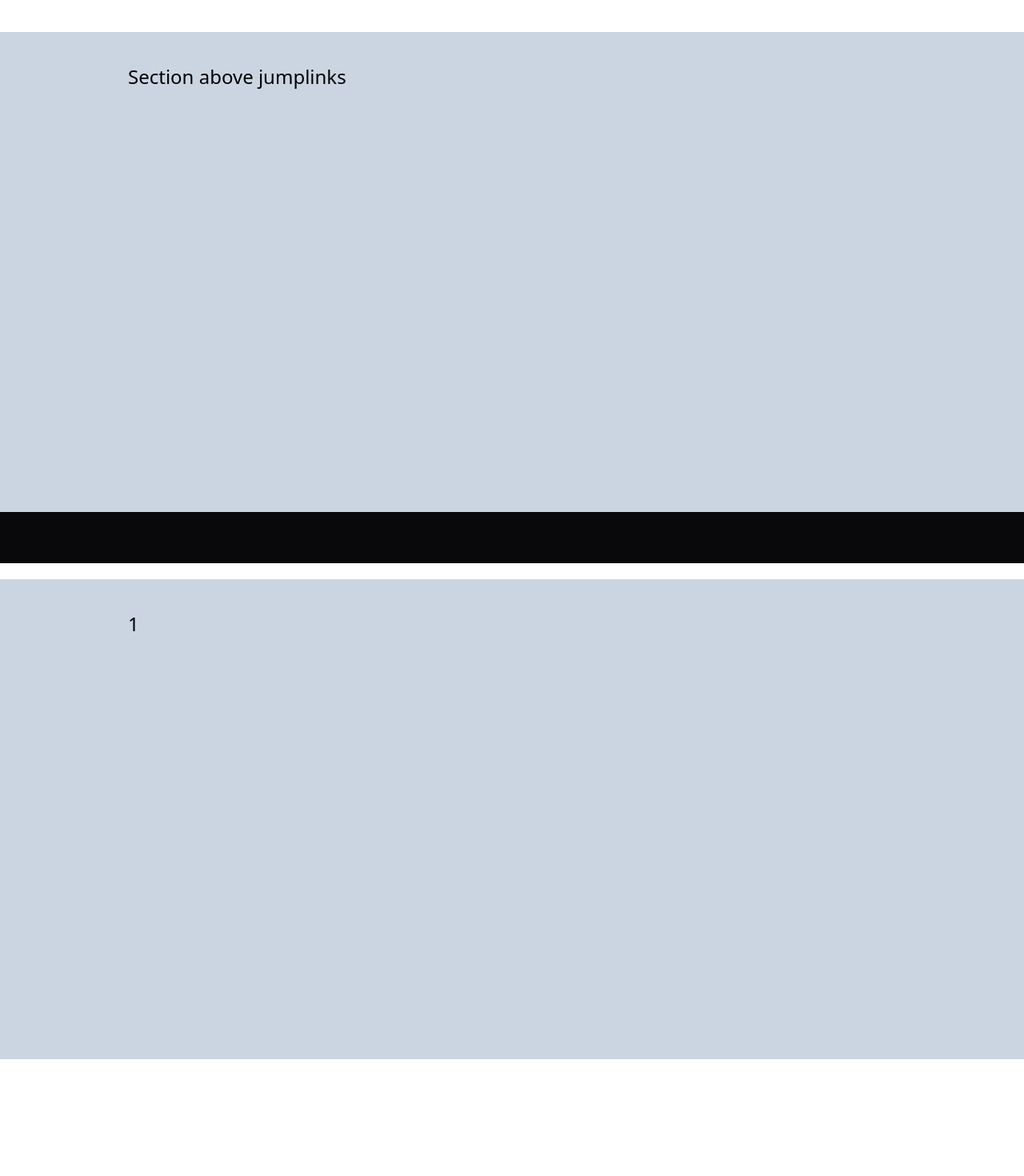
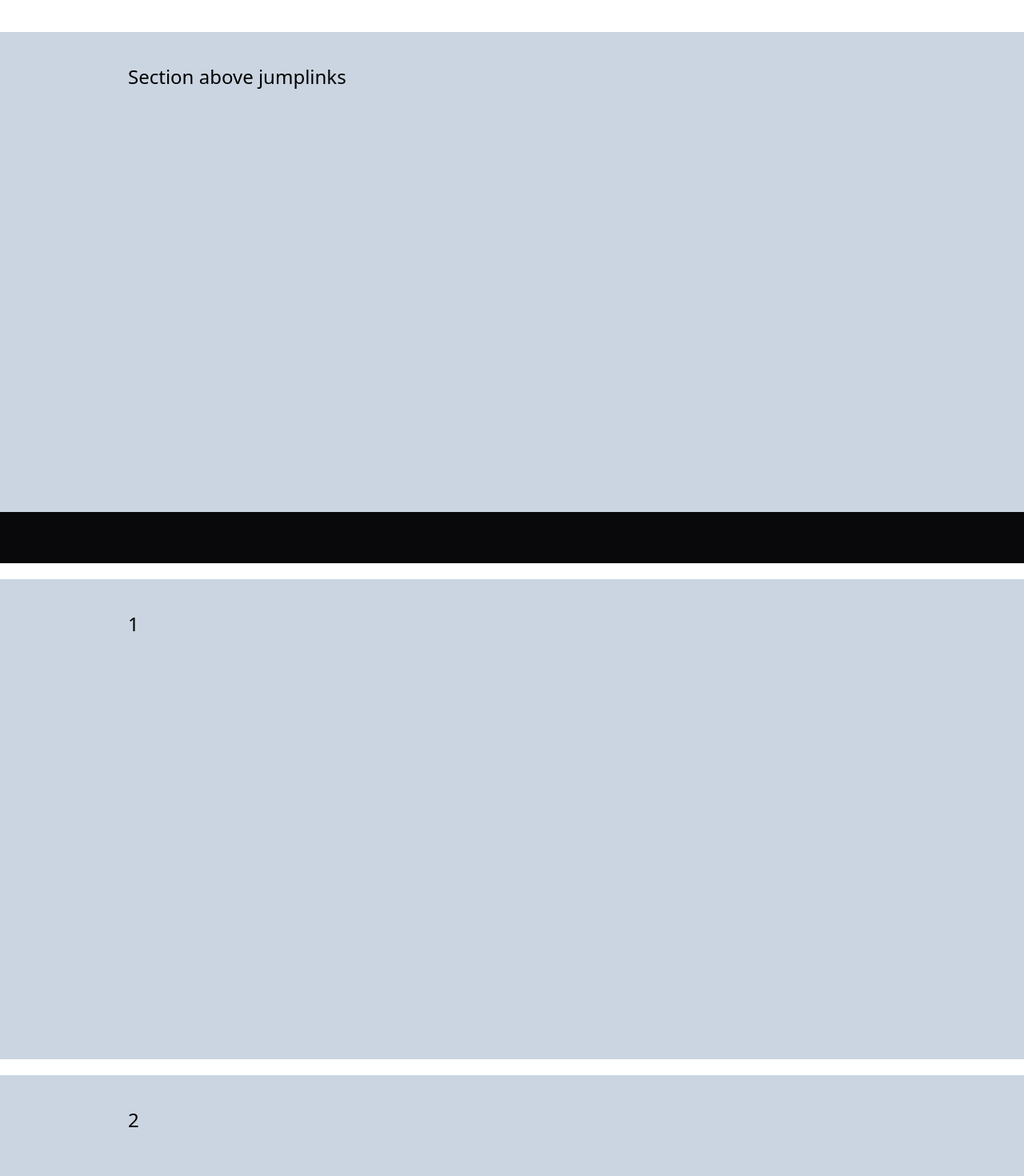
Before and after one commit to TamaraJoniec/JumpLinks, a Next.js app: page / in a window 1280 px wide. Shown: the top 1470 px of the page at 80% size. Before the commit the page ends 1384 px from the top, so only its background shows below. Built offline with nearby package versions, Linux system fonts and the light colour scheme.

Commit message:
succesfful for loop createSections function

```diff
--- a/src/app/components/sections.tsx
+++ /dev/null
@@ -1,13 +0,0 @@
-type Props = {
-    title: string;
-    id: string;
-    i?: number;
-  };
-
-export default function createSection ({title, id, i}:Props) {
-    return (
-        <section id={`"section ${i}"`} className=" min-h-[75vh] min-w-[100vw] bg-slate-300 py-10 px-40 my-5">
-            <p className="text-2xl">{title}{i}</p>
-        </section>
-    )
-}
--- a/src/app/page.tsx
+++ b/src/app/page.tsx
@@ -1,19 +1,20 @@
 import Link from 'next/link'
 
-export default function Home( {title} : {title: string  }) {
+export default function Home({ title }: { title: string }) {
 
   const createSections = () => {
     let sections = [];
     for (let i = 1; i <= 5; i++) {
       sections.push(
-        <section id={`"section-${i}"`} key={i}  className=" min-h-[75vh] min-w-[100vw] bg-slate-300 py-10 px-40 my-5">
+        <section id={`"section-${i}"`} key={i} className=" min-h-[75vh] min-w-[100vw] bg-slate-300 py-10 px-40 my-5">
           <p className="text-2xl">{title} {i}</p>
         </section>
       )
-        return sections;
     }
+    return sections;
+  }
+  const sections = createSections();
 
-  }
   return (
     <main className="flex min-h-screen flex-col items-center justify-between p-10">
       <section className=" min-h-[75vh] min-w-[100vw] bg-slate-300 py-10 px-40">
@@ -33,7 +34,10 @@ export default function Home( {title} : {title: string  }) {
         </div>
       </nav>
       {/* sections here */}
-      {createSections()}
+      <div>
+        {sections}
+      </div>
+
     </main>
   )
 }
```
